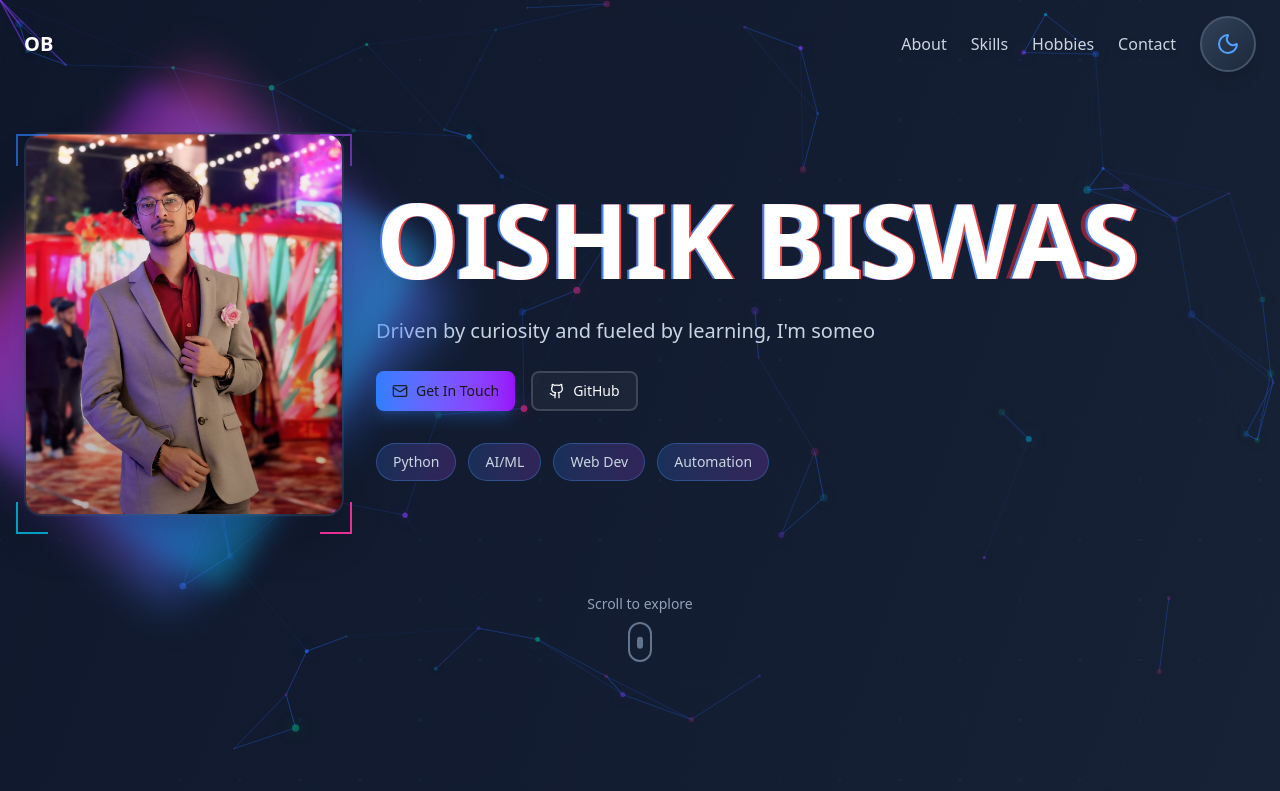
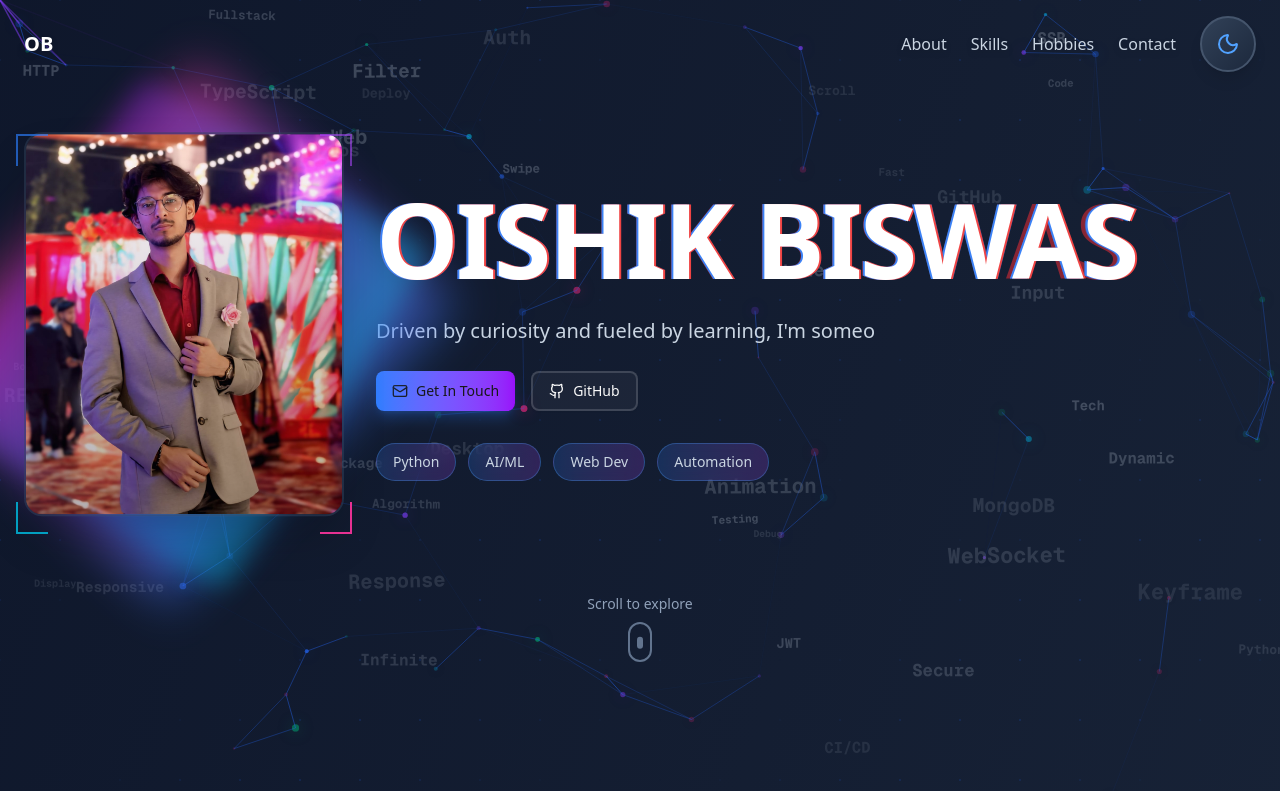
Before and after one commit to OishikBiswas123/portfolio--v2, a Next.js app: page / in a window 1280 px wide. Shown: the top 791 px of the page. Built offline with nearby package versions, Linux system fonts and the light colour scheme.

Commit message:
Add floating tech words to hero section background

```diff
--- a/src/app/page.tsx
+++ b/src/app/page.tsx
@@ -16,6 +16,7 @@ import { WordHoverText } from "@/components/word-hover-text"
 import { JellyCard } from "@/components/jelly-card"
 import { FloatingParticles } from "@/components/floating-particles"
 import { FloatingBallsAround } from "@/components/floating-balls-around"
+import { FloatingTechWords } from "@/components/floating-tech-words"
 import { motion } from "framer-motion"
 
 export default function Home() {
@@ -43,6 +44,7 @@ export default function Home() {
       {/* Hero Section */}
       <section className="relative w-full min-h-screen flex items-center overflow-hidden">
         <FuturisticBackground />
+        <FloatingTechWords />
         <div className="relative z-10 container mx-auto px-6 py-20">
           <div className="flex flex-col md:flex-row gap-8 items-center">
             {/* Left Side - Profile Photo */}
--- /dev/null
+++ b/src/components/floating-tech-words.tsx
@@ -0,0 +1,95 @@
+'use client'
+
+import { motion } from 'framer-motion'
+import { useEffect, useState } from 'react'
+
+const techWords = [
+  'AI', 'Python', 'Code', 'Tech', 'Innovation', 'Future', 'Data', 'Cloud',
+  'React', 'Node.js', 'API', 'Automation', 'ML', 'Web', 'Dev', 'Software',
+  'Algorithm', 'Database', 'Server', 'Client', 'Frontend', 'Backend', 'Fullstack',
+  'JavaScript', 'TypeScript', 'HTML', 'CSS', 'Git', 'GitHub', 'Deploy',
+  'Docker', 'Kubernetes', 'AWS', 'Azure', 'Linux', 'Terminal', 'Script',
+  'JSON', 'REST', 'GraphQL', 'SQL', 'NoSQL', 'MongoDB', 'PostgreSQL',
+  'Redis', 'Nginx', 'Apache', 'SSL', 'HTTP', 'WebSocket', 'Microservices',
+  'Agile', 'Scrum', 'DevOps', 'CI/CD', 'Testing', 'Debug', 'Optimize',
+  'Scalable', 'Secure', 'Fast', 'Modern', 'Clean', 'Architecture', 'Pattern',
+  'Framework', 'Library', 'Component', 'Module', 'Package', 'Dependency',
+  'Compile', 'Build', 'Bundle', 'Transpile', 'Minify', 'Cache', 'Cookie',
+  'Session', 'Token', 'OAuth', 'JWT', 'Auth', 'Encrypt', 'Hash', 'Parse',
+  'Render', 'DOM', 'Virtual', 'State', 'Props', 'Hook', 'Context', 'Redux',
+  'Router', 'Navigation', 'Route', 'Link', 'Form', 'Input', 'Validation',
+  'Event', 'Listener', 'Callback', 'Promise', 'Async', 'Await', 'Fetch',
+  'Axios', 'Request', 'Response', 'Header', 'Body', 'Query', 'Param',
+  'Filter', 'Sort', 'Search', 'Pagination', 'Infinite', 'Scroll', 'Load',
+  'Lazy', 'Dynamic', 'Static', 'SSR', 'CSR', 'SPA', 'PWA', 'AMP',
+  'Responsive', 'Mobile', 'Desktop', 'Tablet', 'Touch', 'Gesture', 'Swipe',
+  'Animation', 'Transition', 'Transform', 'Keyframe', 'Bezier', 'Easing',
+  'Gradient', 'Shadow', 'Blur', 'Opacity', 'Z-index', 'Flex', 'Grid',
+  'Container', 'Wrapper', 'Layout', 'Spacing', 'Margin', 'Padding', 'Border',
+  'Radius', 'Width', 'Height', 'Position', 'Display', 'Overflow', 'Float',
+  'Clear', 'Block', 'Inline', 'Center', 'Align', 'Justify', 'Gap',
+]
+
+interface WordParticle {
+  id: number
+  text: string
+  x: number
+  y: number
+  size: number
+  duration: number
+  delay: number
+  opacity: number
+}
+
+export function FloatingTechWords() {
+  const [words, setWords] = useState<WordParticle[]>([])
+
+  useEffect(() => {
+    const shuffled = [...techWords].sort(() => 0.5 - Math.random())
+    const selectedWords = shuffled.slice(0, 40)
+
+    const wordParticles = selectedWords.map((text, index) => ({
+      id: index,
+      text,
+      x: Math.random() * 100,
+      y: Math.random() * 100,
+      size: Math.random() * 0.8 + 0.6,
+      duration: Math.random() * 20 + 15,
+      delay: Math.random() * 5,
+      opacity: Math.random() * 0.15 + 0.08,
+    }))
+
+    setWords(wordParticles)
+  }, [])
+
+  return (
+    <div className="absolute inset-0 overflow-hidden pointer-events-none z-0">
+      {words.map((word) => (
+        <motion.div
+          key={word.id}
+          className="absolute font-mono font-bold text-slate-900 dark:text-slate-300 select-none"
+          style={{
+            left: `${word.x}%`,
+            top: `${word.y}%`,
+            fontSize: `${word.size}rem`,
+            opacity: word.opacity,
+          }}
+          animate={{
+            y: [0, -30, 0],
+            x: [0, Math.random() * 20 - 10, 0],
+            rotate: [0, Math.random() * 10 - 5, 0],
+            opacity: [word.opacity, word.opacity + 0.1, word.opacity],
+          }}
+          transition={{
+            duration: word.duration,
+            repeat: Infinity,
+            delay: word.delay,
+            ease: "easeInOut",
+          }}
+        >
+          {word.text}
+        </motion.div>
+      ))}
+    </div>
+  )
+}
```
